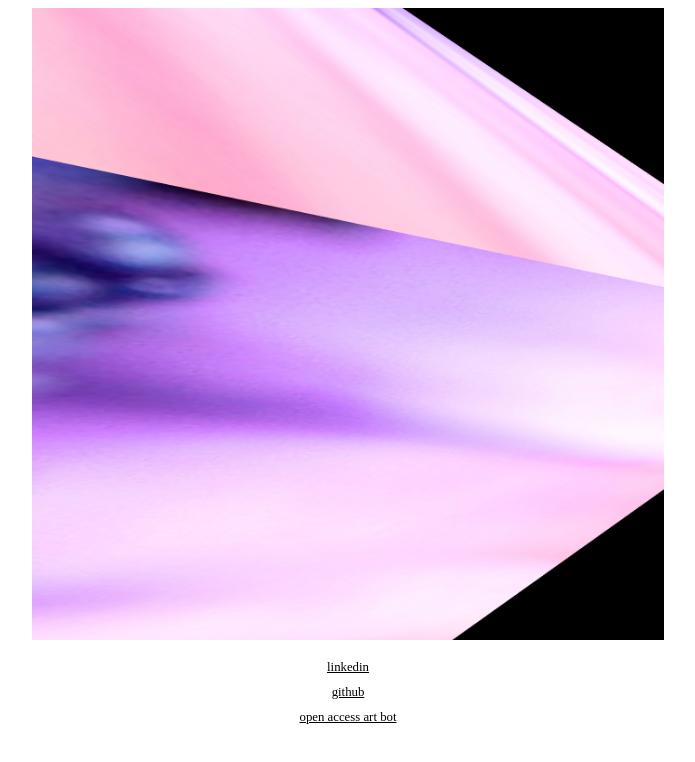
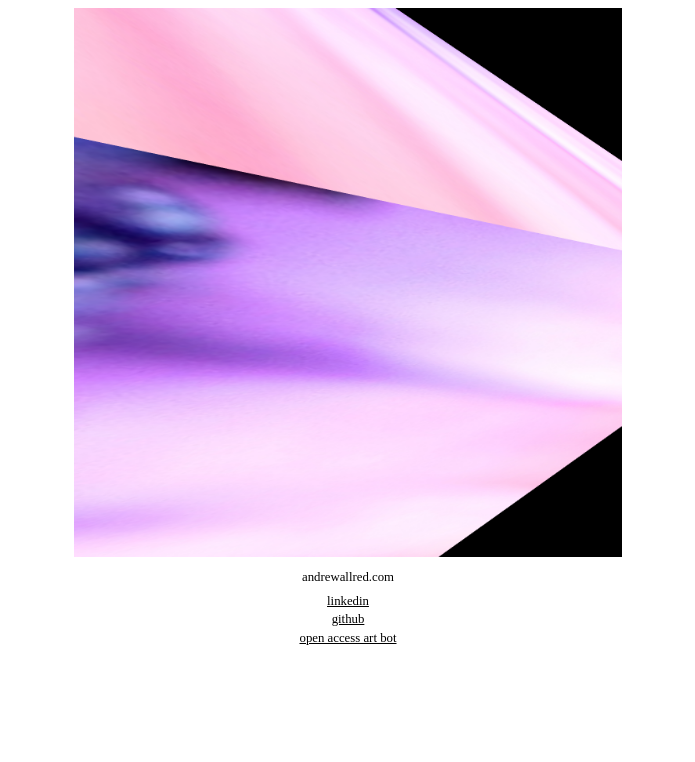
Before and after one commit to andrewallred/andrewallred.com, a website built with Parcel: page src/index.html in a window 1280 px wide. Shown: the whole page, without its empty margins (292-987 px from the left). Built offline with nearby package versions, Linux system fonts and the light colour scheme.

Commit message:
css cleanup plus adding media queries for a better responsive experience

```diff
--- a/src/css/main.css
+++ b/src/css/main.css
@@ -2,34 +2,48 @@
     display: block;
     margin-left: auto;
     margin-right: auto;
-    width: 90%;
+    max-width: 90%;
+    max-height: 70%;
 }
 .center-text {
     text-align: center;
-    font-size:4vw;
-}
-.title-text {
-    font-size:5vw;
+    font-size:3vw;
 }
 a:link{color:inherit}
 a:active{color:inherit}
 a:visited{color:inherit}
 a:hover{color:inherit}
 
-/* For width 1200px and larger: */
+/* min: 576px min: 768px min: 992px min: 1200px */
+
+/* for width 576px and larger: */
+@media only screen and (min-width: 576px) {
+    .center-text {
+        text-align: center;
+        font-size:3vw;
+    }
+}
+
+/* for width 768px and larger: */
+@media only screen and (min-width: 768px) {
+    .center-text {
+        text-align: center;
+        font-size:2vw;
+    }
+}
+
+/* for width 992px and larger: */
+@media only screen and (min-width: 992px) {
+    .center-text {
+        text-align: center;
+        font-size:1.5vw;
+    }
+}
+
+/* for width 992px and larger: */
 @media only screen and (min-width: 1200px) {
-    .center-img {
-        display: block;
-        margin-left: auto;
-        margin-right: auto;
-        width: 50%;
-        max-height:700px;
-    }
     .center-text {
         text-align: center;
         font-size:1vw;
     }
-    .title-text {
-        font-size:2vw;
-    }
 }
--- a/src/index.html
+++ b/src/index.html
@@ -13,15 +13,12 @@
 		<link rel="stylesheet" href="css/main.css">
 	</head>
 	<body>
-		<div>
-
+		<div style="height: 100%;">
 			<img class="center-img" src="images/home.png" />
-
-			<div class="center-text" style="padding-top: 20px;"><a href="https://www.linkedin.com/in/andrew-allred/">linkedin</a></div>
-
-			<div class="center-text" style="padding-top: 10px;"><a href="https://github.com/andrewallred">github</a></div>
-
-			<div class="center-text" style="padding-top: 10px;"><a href="http://www.openaccessartbot.com">open access art bot</a></div>
+			<div class="center-text" style="padding-top: 1em;">andrewallred.com</div>
+			<div class="center-text" style="padding-top: .75em;"><a href="https://www.linkedin.com/in/andrew-allred/">linkedin</a></div>
+			<div class="center-text" style="padding-top: .25em;"><a href="https://github.com/andrewallred">github</a></div>
+			<div class="center-text" style="padding-top: .25em;"><a href="http://www.openaccessartbot.com">open access art bot</a></div>
 
 		</div>
 	</body>
```
